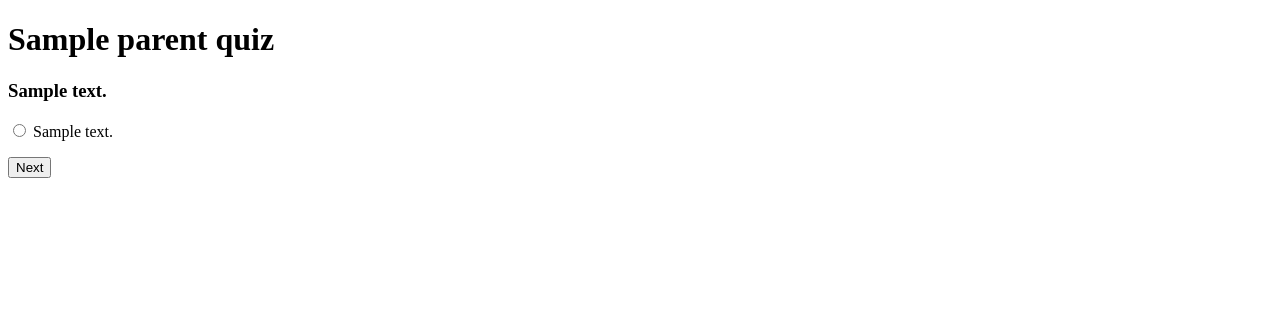
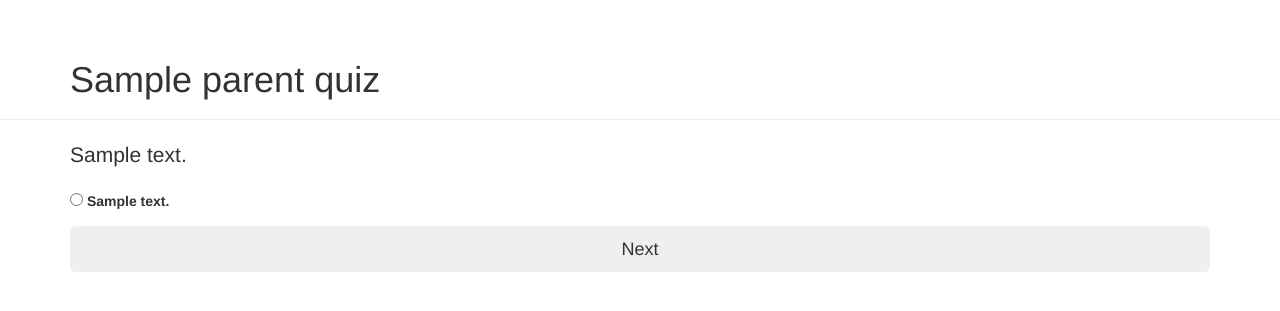
Before and after one commit to aeronlroach/django-quiz, a Django app: template quizzes/templates/quizzes/take_quiz.html in a window 1280 px wide. Shown: the top 311 px of the page. Run offline with Django 3.2, Linux system fonts and the light colour scheme; the template is opened without the code that fills it: most values are stand-ins (such as "Sample title", 1, 10 or a date in 2020); some libraries are stand-ins or nearby versions.

Commit message:
Updating the quiz taking view to look a little more modern

```diff
--- a/quizzes/templates/quizzes/take_quiz.html
+++ b/quizzes/templates/quizzes/take_quiz.html
@@ -1,18 +1,37 @@
 <!DOCTYPE html>
 <html lang="en">
 
+<head>
+<meta charset="utf-8">
+<!-- styles -->
+<link rel="stylesheet" href="//netdna.bootstrapcdn.com/bootstrap/3.1.1/css/bootstrap.min.css">
+
+<!-- HTML5 shim, for IE6-8 support of HTML5 elements -->
+<!--[if lt IE 9]>
+<script src="//html5shim.googlecode.com/svn/trunk/html5.js"></script>
+<![endif]-->
+
+</head>
+
+<body>
+<div class="page-header">
+    <div class="container">
         <h1>{{ question.parent_quiz.name }}</h1>
+    </div>
+</div>
 
 {% if error_message %}<p><strong>{{ error_message }}</strong></p>{% endif %}
 
+<div class="container">
+    <p class="lead">{{ question.question_text }}</p>
     <form action="{% url 'quizzes:select_answer' question.parent_quiz.id question.parent_category.id question.id %}" method="post">
         {% csrf_token %}
-    <h3>{{ question.question_text }}</h3>
             {% for answer in question.answer_set.all %}
             <p><input type="radio" name="answer" id="answer{{ forloop.counter }}" value="{{ answer.id }}">
             <label for="answer{{ forloop.counter }}">{{ answer.answer_text }}</label></p>
             {% endfor %}
-    <input type="submit" value="Next">
+        <input class="btn btn-lg btn-block" type="submit" value="Next">
     </form>
-
+</div>
+</body>
 </html>
```
Lines whose indentation alone changed are shown as unchanged.
